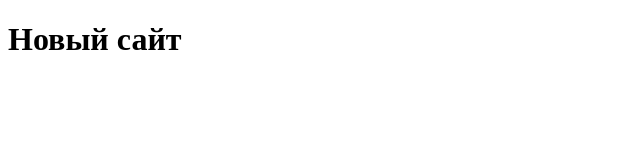
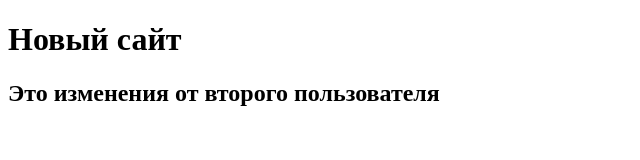
Before and after one commit to SU-Nesterenko/SiteProject, a plain HTML site: page index.htm in a window 1280 px wide. Shown: the whole page, without its empty margins (0-640 px from the left). Drawn offline with Linux system fonts and the light colour scheme.

Commit message:
вторая фиксация от пользователя 2

```diff
--- a/index.htm
+++ b/index.htm
@@ -4,5 +4,6 @@
 	</head>
 	<body>
 		<h1>Новый сайт</h1>
+		<h2>Это изменения от второго пользователя</h2>
 	</body>
 </html>
```
